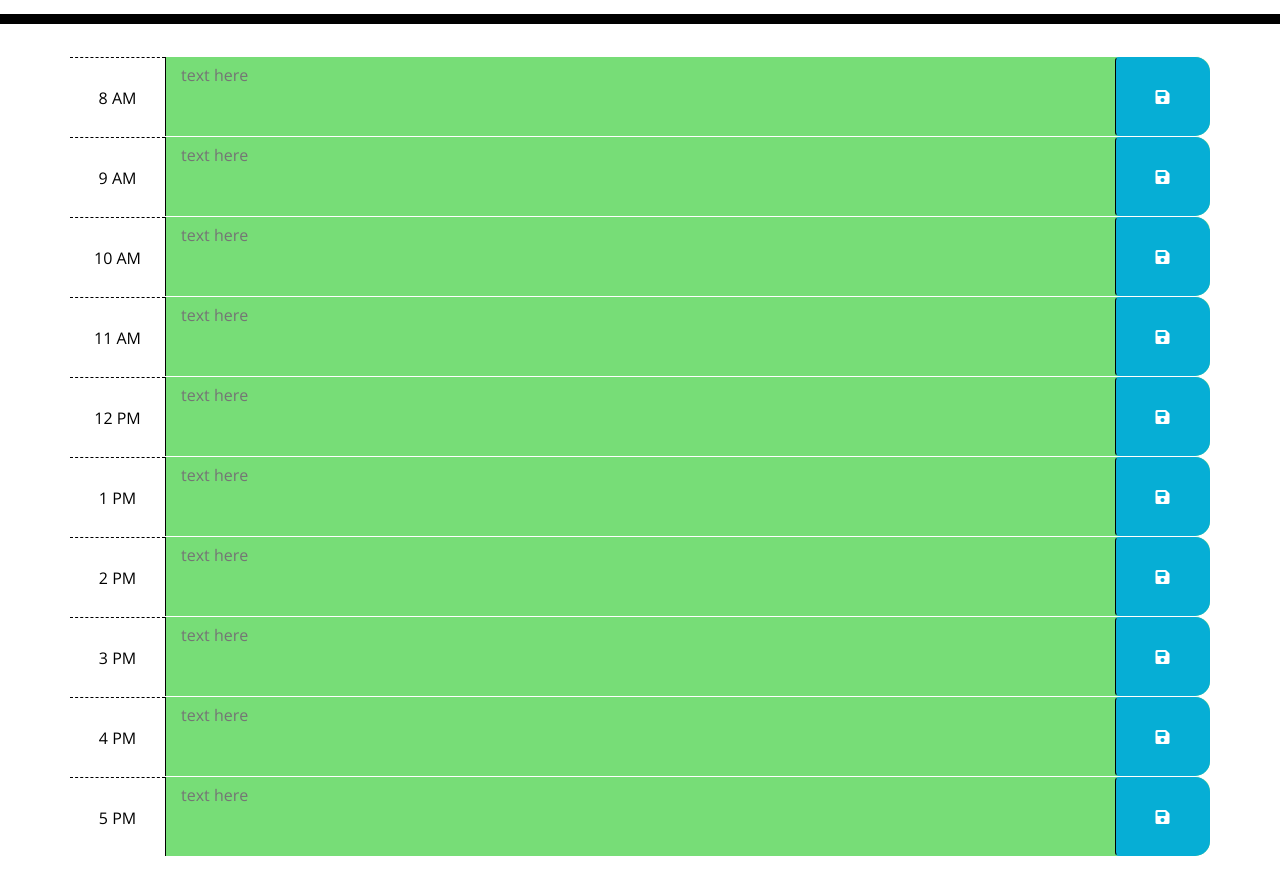
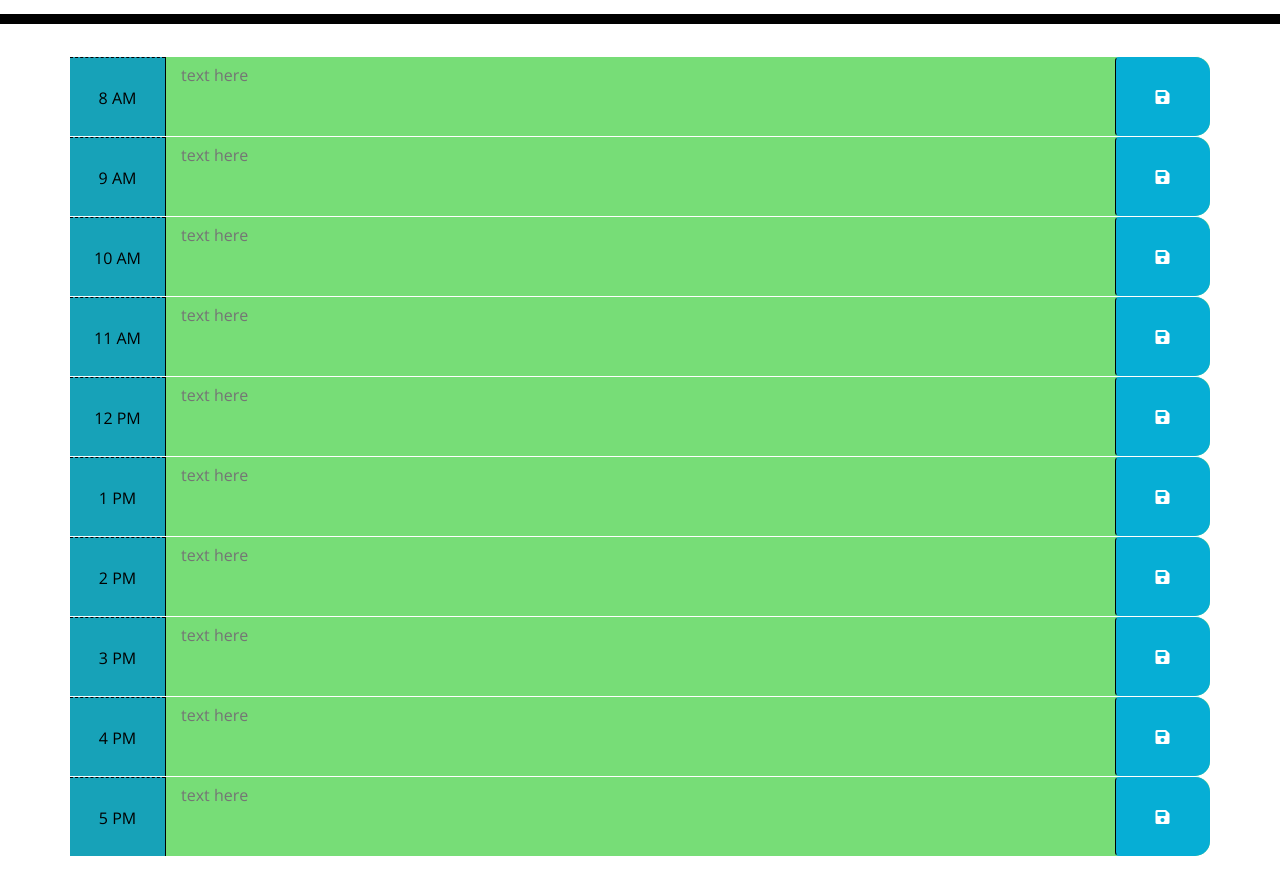
Before and after one commit to fidel-bello/workSchedule, a plain HTML site: page index.html in a window 1280 px wide. Shown: the part 280-1174 px from the top of the page. Before the commit the page ends 1136 px from the top, so only its background shows below. Drawn offline with nearby package versions, Linux system fonts and the light colour scheme.

Commit message:
added background color to the hour columns and also added margin to container

```diff
--- a/index.html
+++ b/index.html
@@ -29,20 +29,20 @@
       <p id="currentDay" class="lead"></p>
     </header>
 
-    <div class="container">
+    <div class="container mb-5">
 
 		<!-- Timeblocks start here -->
 
 		<div id="hour8" class="row time-block">
-            <div class="col-md-1 hour">
+            <div class="col-md-1 hour bg-info">
                 8 AM
             </div>
             <textarea class="col-md-10 description" placeholder="text here"></textarea>
-            <button class="btn saveBtn col-md-1"><i class="fas fa-save"></i></button>
+            <button class="btn saveBtn col-md-1 "><i class="fas fa-save"></i></button>
         </div>
 
 		<div id="hour9" class="row time-block">
-            <div class="col-md-1 hour">
+            <div class="col-md-1 hour bg-info" >
                 9 AM
             </div>
             <textarea class="col-md-10 description" placeholder="text here"></textarea>
@@ -50,7 +50,7 @@
         </div>
 
 		<div id="hour10" class="row time-block">
-            <div class="col-md-1 hour">
+            <div class="col-md-1 hour bg-info">
                 10 AM
             </div>
             <textarea class="col-md-10 description" placeholder="text here"></textarea>
@@ -58,7 +58,7 @@
         </div>
 
 		<div id="hour10" class="row time-block ">
-            <div class="col-md-1 hour">
+            <div class="col-md-1 hour bg-info">
                 11 AM
             </div>
             <textarea class="col-md-10 description" placeholder="text here"></textarea>
@@ -66,7 +66,7 @@
         </div>
 
 		<div id="hour12" class="row time-block">
-            <div class="col-md-1 hour ">
+            <div class="col-md-1 hour bg-info ">
                 12 PM
             </div>
             <textarea class="col-md-10 description" placeholder="text here"></textarea>
@@ -74,7 +74,7 @@
         </div>
 
 		<div id="hour13" class="row time-block">
-            <div class="col-md-1 hour">
+            <div class="col-md-1 hour bg-info">
                 1 PM
             </div>
             <textarea class="col-md-10 description" placeholder="text here"></textarea>
@@ -82,7 +82,7 @@
         </div>
 
 		<div id="hour14" class="row time-block">
-            <div class="col-md-1 hour">
+            <div class="col-md-1 hour bg-info">
                 2 PM
             </div>
             <textarea class="col-md-10 description" placeholder="text here"></textarea>
@@ -90,7 +90,7 @@
         </div>
 
 		<div id="hour15" class="row time-block">
-            <div class="col-md-1 hour">
+            <div class="col-md-1 hour bg-info">
                 3 PM
             </div>
             <textarea class="col-md-10 description" placeholder="text here"></textarea>
@@ -98,7 +98,7 @@
         </div>
 
 		<div id="hour16" class="row time-block">
-            <div class="col-md-1 hour">
+            <div class="col-md-1 hour bg-info">
                 4 PM
             </div>
             <textarea class="col-md-10 description" placeholder="text here"></textarea>
@@ -106,7 +106,7 @@
         </div>
 
 		<div id="hour17" class="row time-block">
-            <div class="col-md-1 hour">
+            <div class="col-md-1 hour bg-info">
                 5 PM
             </div>
             <textarea class="col-md-10 description" placeholder="text here"></textarea>
--- a/java.js
+++ b/java.js
@@ -54,5 +54,6 @@ $(document).ready(function(){
         })
     }
 
+
     addColor()
 });
```
Lines whose indentation alone changed are shown as unchanged.
